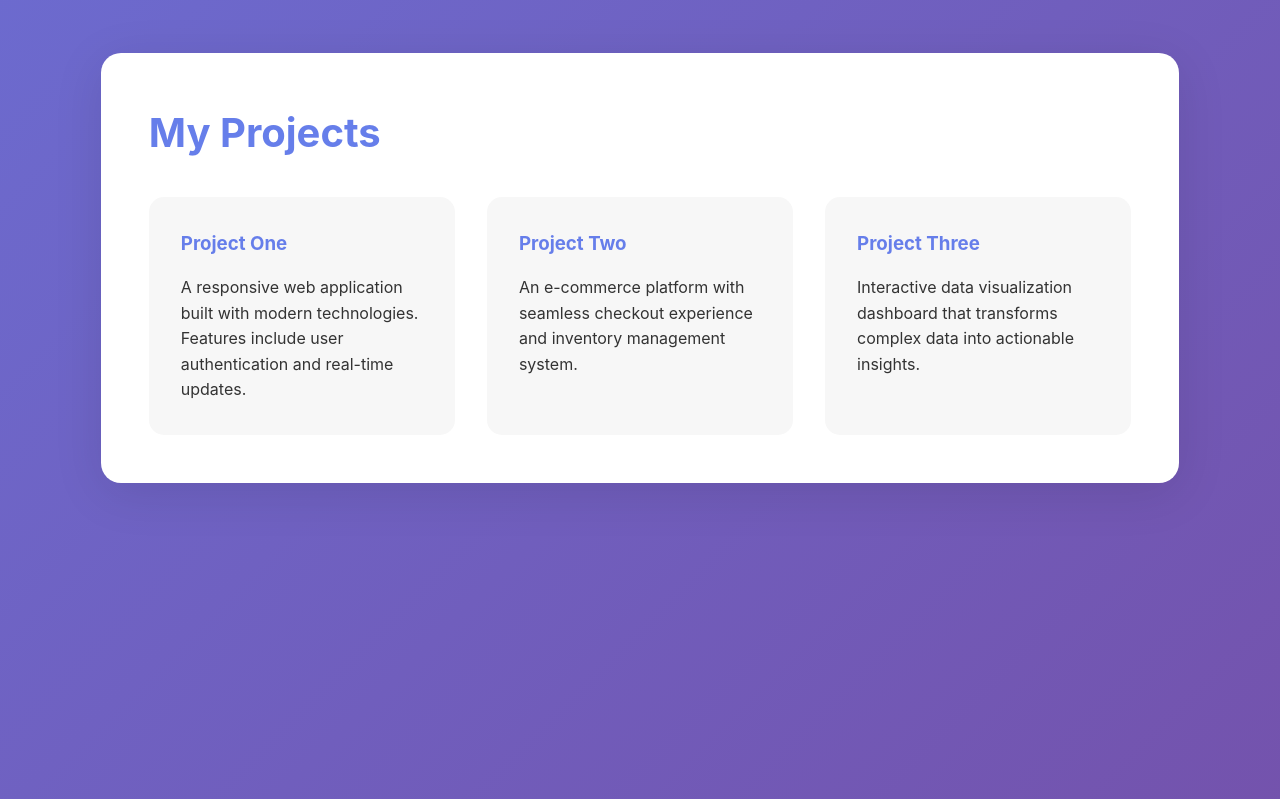
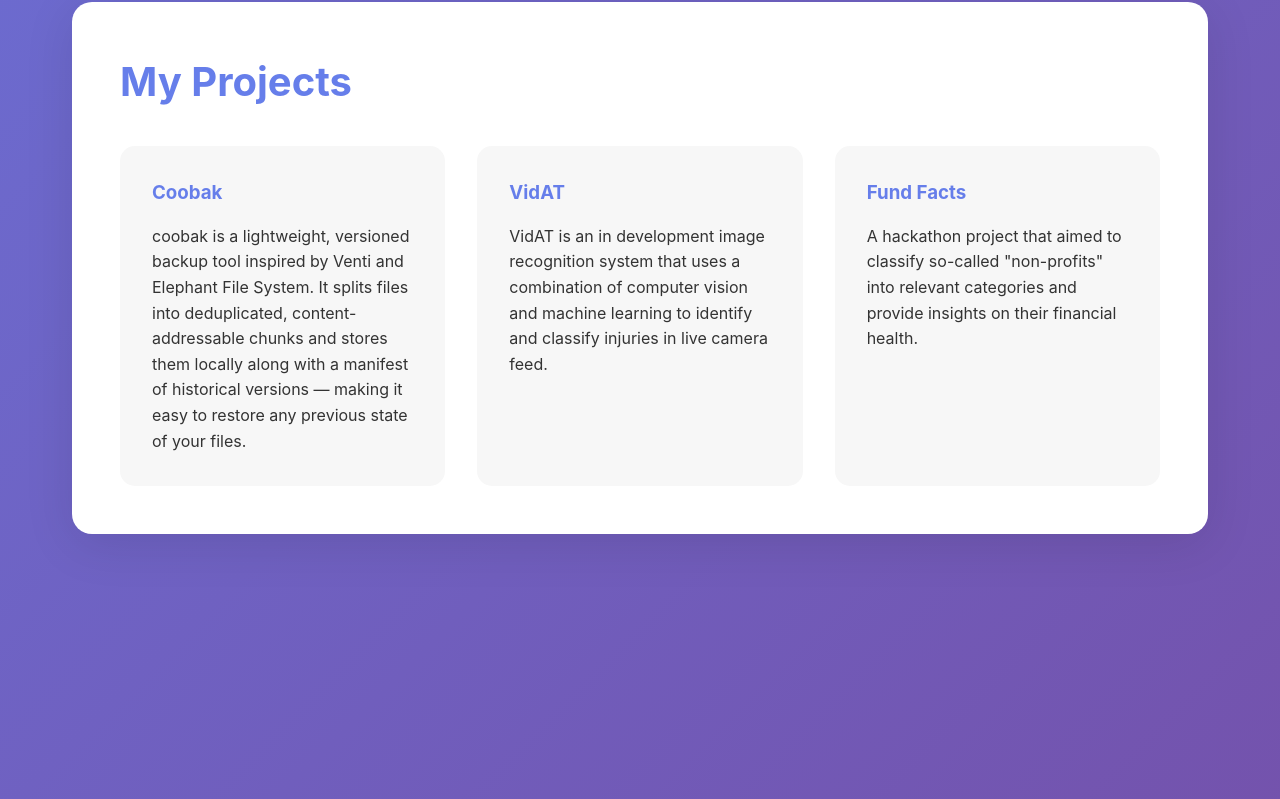
Before and after one commit to sdiazii/sdiazii.github.io, a plain HTML site: page index.html in a window 1280 px wide. Shown: the part 1732-2531 px from the top of the page. Drawn offline with Linux system fonts and the light colour scheme.

Commit message:
Updated projects

```diff
--- a/index.html
+++ b/index.html
@@ -3,7 +3,7 @@
 <head>
     <meta charset="UTF-8">
     <meta name="viewport" content="width=device-width, initial-scale=1.0">
-    <title>Your Name - Portfolio</title>
+    <title>Sergio Diaz - Portfolio</title>
     <style>
         * {
             margin: 0;
@@ -231,16 +231,17 @@
                 <h2>My Projects</h2>
                 <div class="projects">
                     <div class="project-card">
-                        <h3>Project One</h3>
-                        <p>A responsive web application built with modern technologies. Features include user authentication and real-time updates.</p>
+                        <h3>Coobak</h3>
+                        <p>coobak is a lightweight, versioned backup tool inspired by Venti and Elephant File System.
+                            It splits files into deduplicated, content-addressable chunks and stores them locally along with a manifest of historical versions — making it easy to restore any previous state of your files.</p>
                     </div>
                     <div class="project-card">
-                        <h3>Project Two</h3>
-                        <p>An e-commerce platform with seamless checkout experience and inventory management system.</p>
+                        <h3>VidAT</h3>
+                        <p>VidAT is an in development image recognition system that uses a combination of computer vision and machine learning to identify and classify injuries in live camera feed.</p>
                     </div>
                     <div class="project-card">
-                        <h3>Project Three</h3>
-                        <p>Interactive data visualization dashboard that transforms complex data into actionable insights.</p>
+                        <h3>Fund Facts</h3>
+                        <p>A hackathon project that aimed to classify so-called "non-profits" into relevant categories and provide insights on their financial health.</p>
                     </div>
                 </div>
             </div>
@@ -254,8 +255,8 @@
                 <p style="text-align: center; margin-bottom: 2rem;">I'm always open to discussing new projects and opportunities.</p>
                 <div class="contact-links">
                     <a href="mailto:your.email@example.com">Email</a>
-                    <a href="https://github.com/yourusername" target="_blank">GitHub</a>
-                    <a href="https://linkedin.com/in/yourusername" target="_blank">LinkedIn</a>
+                    <a href="https://github.com/sdiazii" target="_blank">GitHub</a>
+                    <a href="https://linkedin.com/in/sdiazii" target="_blank">LinkedIn</a>
                 </div>
             </div>
         </div>
```
